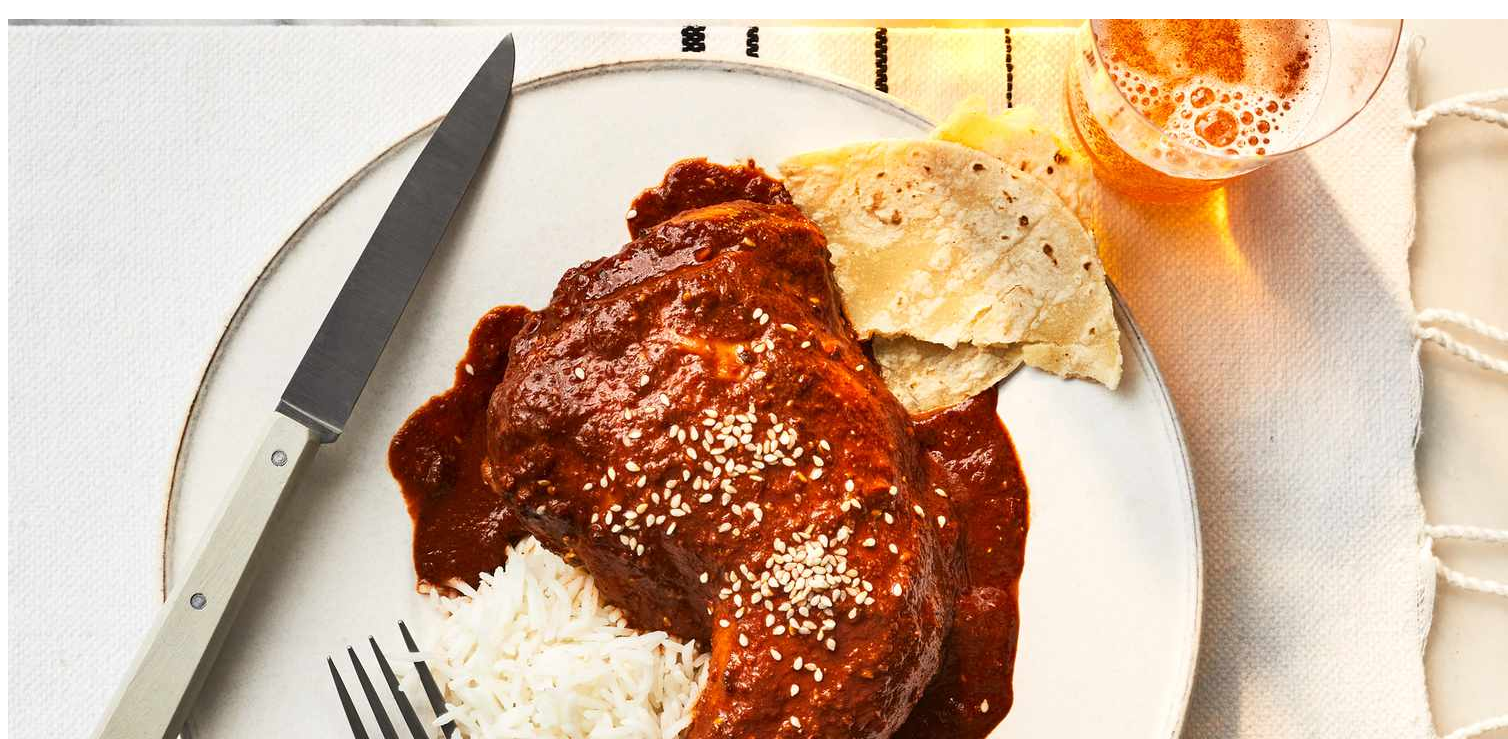
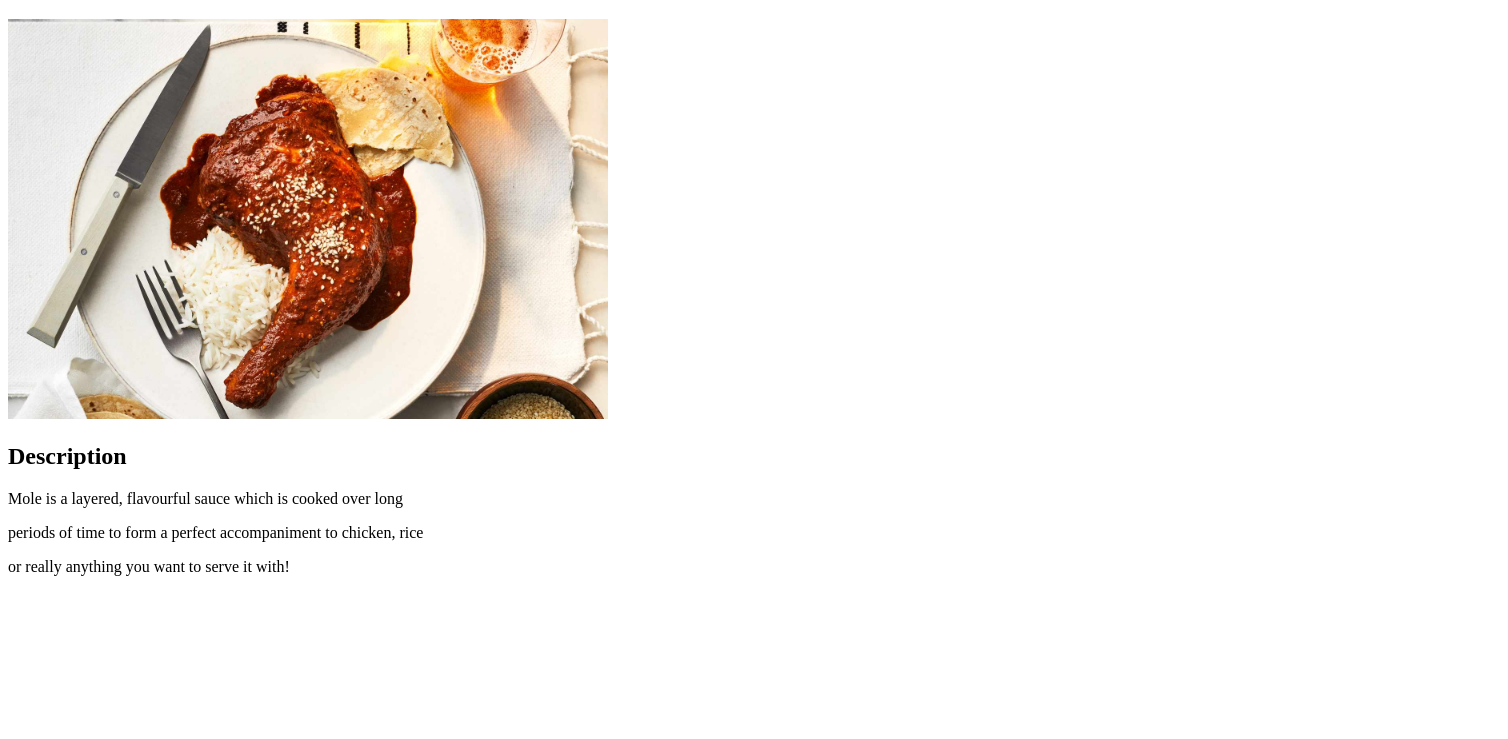
Before and after one commit to ppinkpanther/odin-recipes, a plain HTML site: page recipes/chicken-mole.html in a window 1280 px wide. Shown: the part 61-800 px from the top of the page, 1508 px wide, since content can reach past the window. Drawn offline with Linux system fonts and the light colour scheme.

Commit message:
Edit img to size

```diff
--- a/recipes/chicken-mole.html
+++ b/recipes/chicken-mole.html
@@ -6,10 +6,11 @@
     </head>
     <body>
         <h1>Chicken Mole</h1>
-        <img src="../images/chickenmole.jpg" alt="chicken Mole">
+        <img src="../images/chickenmole.jpg" alt="chicken Mole" height="400">
         <h2>Description</h2>
         <p>Mole is a layered, flavourful sauce which is cooked over long</p>
         <p>periods of time to form a perfect accompaniment to chicken, rice</p>
         <p>or really anything you want to serve it with!</p>
+
     </body>
 </html>
```
